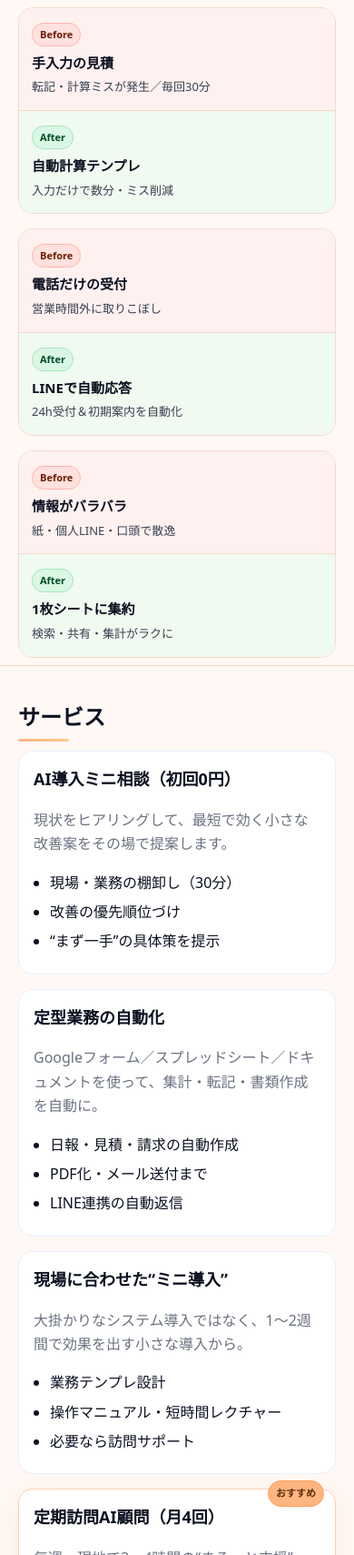
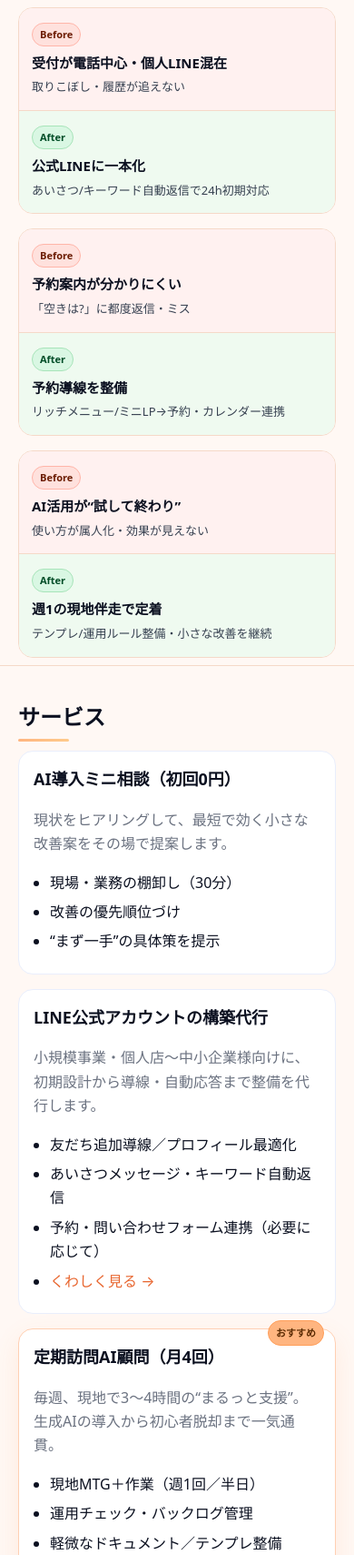
Before and after one commit to Yoshinoya-1618/yoshinoya-site, a plain HTML site: page index.html in a window 390 px wide. Shown: the part 1463-3172 px from the top of the page at 91% size. Drawn offline with Linux system fonts and the light colour scheme.

Commit message:
index.html

```diff
--- a/index.html
+++ b/index.html
@@ -133,8 +133,9 @@
     @media(max-width:900px){.ba .grid{grid-template-columns:1fr 1fr}}
     @media(max-width:640px){.ba .grid{grid-template-columns:1fr}}
     .ba-card{background:#fff;border:1px solid #f5d9c8;border-radius:16px;overflow:hidden}
-    .ba-head{display:flex}
-    .ba-col{flex:1;padding:14px}
+    /* ▼▼ 修正: フレックス→グリッドで安定配置に */
+    .ba-head{display:grid;grid-template-columns:1fr 1fr}
+    .ba-col{flex:1;padding:14px;min-width:0}
     .ba-col.before{background:#fff1f0}
     .ba-col.after{background:#effaf0}
     .ba-tag{font-size:11px;font-weight:800;display:inline-block;padding:3px 8px;border-radius:999px;border:1px solid}
@@ -163,9 +164,9 @@
     .promises li{margin:8px 0}
     .promises strong{display:block}
     .sign{margin-top:8px;font-size:13px;color:#6b7280}
-  /* BA mobile stacking */
-    @media(max-width:600px){
-      .ba-head{flex-direction:column}
+  /* ▼▼ 修正: モバイルでの積み上げ表示 */
+    @media(max-width:720px){
+      .ba-head{grid-template-columns:1fr}
       .ba-col + .ba-col{border-top:1px solid #f5d9c8}
     }
   /* Legal (tokushoho) */
@@ -248,20 +249,20 @@
         <div class="grid cols-3">
           <div class="ba-card">
             <div class="ba-head">
-              <div class="ba-col before"><span class="ba-tag">Before</span><h4>手入力の見積</h4><p>転記・計算ミスが発生／毎回30分</p></div>
-              <div class="ba-col after"><span class="ba-tag">After</span><h4>自動計算テンプレ</h4><p>入力だけで数分・ミス削減</p></div>
+              <div class="ba-col before"><span class="ba-tag">Before</span><h4>受付が電話中心・個人LINE混在</h4><p>取りこぼし・履歴が追えない</p></div>
+              <div class="ba-col after"><span class="ba-tag">After</span><h4>公式LINEに一本化</h4><p>あいさつ/キーワード自動返信で24h初期対応</p></div>
             </div>
           </div>
           <div class="ba-card">
             <div class="ba-head">
-              <div class="ba-col before"><span class="ba-tag">Before</span><h4>電話だけの受付</h4><p>営業時間外に取りこぼし</p></div>
-              <div class="ba-col after"><span class="ba-tag">After</span><h4>LINEで自動応答</h4><p>24h受付＆初期案内を自動化</p></div>
+              <div class="ba-col before"><span class="ba-tag">Before</span><h4>予約案内が分かりにくい</h4><p>「空きは?」に都度返信・ミス</p></div>
+              <div class="ba-col after"><span class="ba-tag">After</span><h4>予約導線を整備</h4><p>リッチメニュー/ミニLP→予約・カレンダー連携</p></div>
             </div>
           </div>
           <div class="ba-card">
             <div class="ba-head">
-              <div class="ba-col before"><span class="ba-tag">Before</span><h4>情報がバラバラ</h4><p>紙・個人LINE・口頭で散逸</p></div>
-              <div class="ba-col after"><span class="ba-tag">After</span><h4>1枚シートに集約</h4><p>検索・共有・集計がラクに</p></div>
+              <div class="ba-col before"><span class="ba-tag">Before</span><h4>AI活用が“試して終わり”</h4><p>使い方が属人化・効果が見えない</p></div>
+              <div class="ba-col after"><span class="ba-tag">After</span><h4>週1の現地伴走で定着</h4><p>テンプレ/運用ルール整備・小さな改善を継続</p></div>
             </div>
           </div>
         </div>
@@ -271,7 +272,7 @@
     <section id="services">
       <div class="container">
         <h2>サービス</h2>
-        <div class="grid cols-3">
+        <div class="grid cols-2">
           <div class="card">
             <h3>AI導入ミニ相談（初回0円）</h3>
             <p class="muted">現状をヒアリングして、最短で効く小さな改善案をその場で提案します。</p>
@@ -280,23 +281,14 @@
               <li>改善の優先順位づけ</li>
               <li>“まず一手”の具体策を提示</li>
             </ul>
-          </div>
-          <div class="card">
-            <h3>定型業務の自動化</h3>
-            <p class="muted">Googleフォーム／スプレッドシート／ドキュメントを使って、集計・転記・書類作成を自動に。</p>
+          </div><div class="card">
+            <h3>LINE公式アカウントの構築代行</h3>
+            <p class="muted">小規模事業・個人店〜中小企業様向けに、初期設計から導線・自動応答まで整備を代行します。</p>
             <ul class="list">
-              <li>日報・見積・請求の自動作成</li>
-              <li>PDF化・メール送付まで</li>
-              <li>LINE連携の自動返信</li>
-            </ul>
-          </div>
-          <div class="card">
-            <h3>現場に合わせた“ミニ導入”</h3>
-            <p class="muted">大掛かりなシステム導入ではなく、1〜2週間で効果を出す小さな導入から。</p>
-            <ul class="list">
-              <li>業務テンプレ設計</li>
-              <li>操作マニュアル・短時間レクチャー</li>
-              <li>必要なら訪問サポート</li>
+              <li>友だち追加導線／プロフィール最適化</li>
+              <li>あいさつメッセージ・キーワード自動返信</li>
+              <li>予約・問い合わせフォーム連携（必要に応じて）</li>
+              <li><a href="Line-official.html">くわしく見る →</a></li>
             </ul>
           </div>
           <div class="card popular">
@@ -307,7 +299,7 @@
               <li>現地MTG＋作業（週1回／半日）</li>
               <li>運用チェック・バックログ管理</li>
               <li>軽微なドキュメント／テンプレ整備</li>
-              <li><a href="Onsite.html">くわしく見る →</a></li>
+              <li><a href="onsite.html">くわしく見る →</a></li>
             </ul>
           </div>
         </div>
@@ -320,8 +312,8 @@
         <div class="grid cols-4" style="gap:14px">
           <div class="card"><strong>① LINEで相談</strong><p class="muted">困りごとをメッセージで送ってください。写真OK。</p></div>
           <div class="card"><strong>② 無料ヒアリング</strong><p class="muted">オンラインまたは訪問で30〜45分。</p></div>
-          <div class="card"><strong>③ お試し 9,800円</strong><p class="muted">まずは小さな一手を一緒に形にします。</p></div>
-          <div class="card"><strong>④ ミニ導入</strong><p class="muted">運用開始→必要に応じて微調整。継続契約は任意。</p></div>
+          <div class="card"><strong>③ 初期改善の試作</strong><p class="muted">現場に合わせた小さな仕組みを一緒に形にします。</p></div>
+          <div class="card"><strong>④ 運用開始・微調整</strong><p class="muted">実運用→必要に応じて微調整。継続契約は任意。</p></div>
           </div>
       </div>
     </section>
@@ -329,21 +321,15 @@
     <section id="pricing">
       <div class="container">
         <h2>料金目安</h2>
-        <div class="grid cols-3">
+        <div class="grid cols-2">
           <div class="card">
             <h3>初回相談</h3>
             <p class="price">0円</p>
             <p class="muted">LINEチャット／オンライン・訪問（近隣）に対応</p>
-          </div>
-          <div class="card">
-            <h3>お試しサポート</h3>
-            <p class="price">9,800円</p>
-            <p class="muted">小タスク1件（例：見積テンプレ作成、LINE自動返信の雛形 など）</p>
-          </div>
-          <div class="card">
-            <h3>ミニ導入（1〜2週間）</h3>
-            <p class="price">29,800円〜</p>
-            <p class="muted">1テーマ限定／設計→初期導入→簡易レクチャー（目安2〜3時間）・軽微な修正1回込み</p>
+          </div><div class="card">
+            <h3>LINE公式アカウントの構築代行</h3>
+            <p class="price">19,800円〜</p>
+            <p class="muted">初期設計から友だち導線・自動応答・予約まで、“使える”状態を短期構築。</p>
           </div>
           <div class="card">
             <h3>定期訪問AI顧問（月４回）</h3>
```
